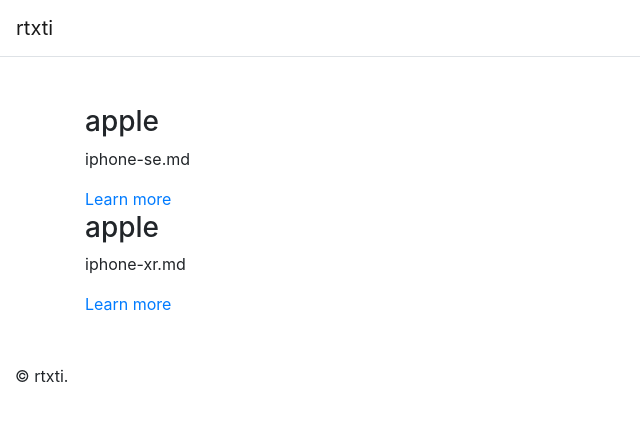
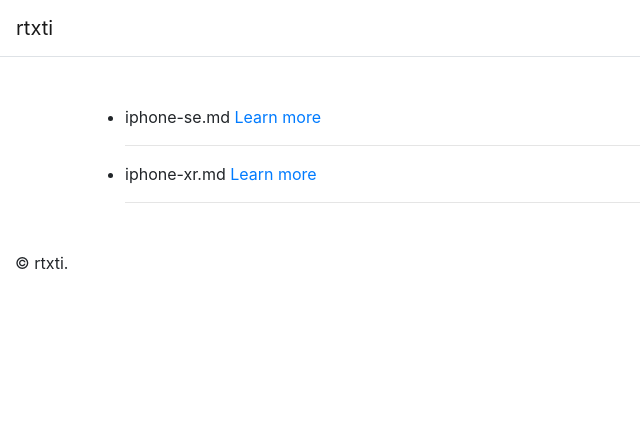
Before and after one commit to rtxti/www, a Jekyll site: the page built from smartphones.html, in a window 1280 px wide. Shown: the top 421 px of the page, without its empty margins (0-640 px from the left). Built offline with Jekyll 4.4.1, drawn with Linux system fonts in a browser that asks for light colours.

Commit message:
Update smartphones.html

```diff
--- a/smartphones.html
+++ b/smartphones.html
@@ -5,10 +5,12 @@ title: Smartphones
 
 <div class="container">
   {% for phone in site.smartphones | group_by: "brand" %}
-  <h3>
-    {{ phone.brand }}
-  </h3>
-  <p>{{ phone.name }}</p>
-  <a href="{{ phone.url | relative_url }}">Learn more</a>
+  <ul>
+    <li>
+    {{ phone.name }}
+    <a href="{{ phone.url | relative_url }}">Learn more</a>
+    </li>
+    <hr>
+  </ul>
   {% endfor %}
 </div>
```
